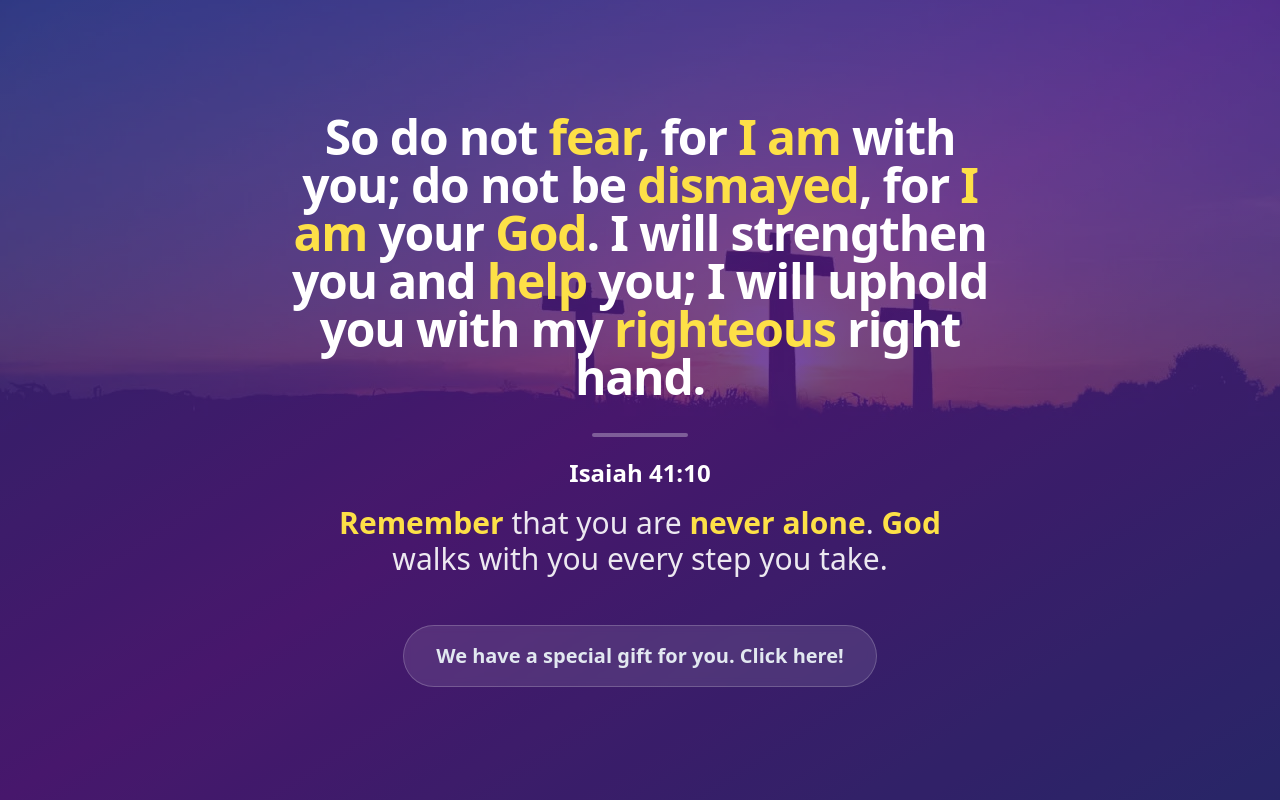
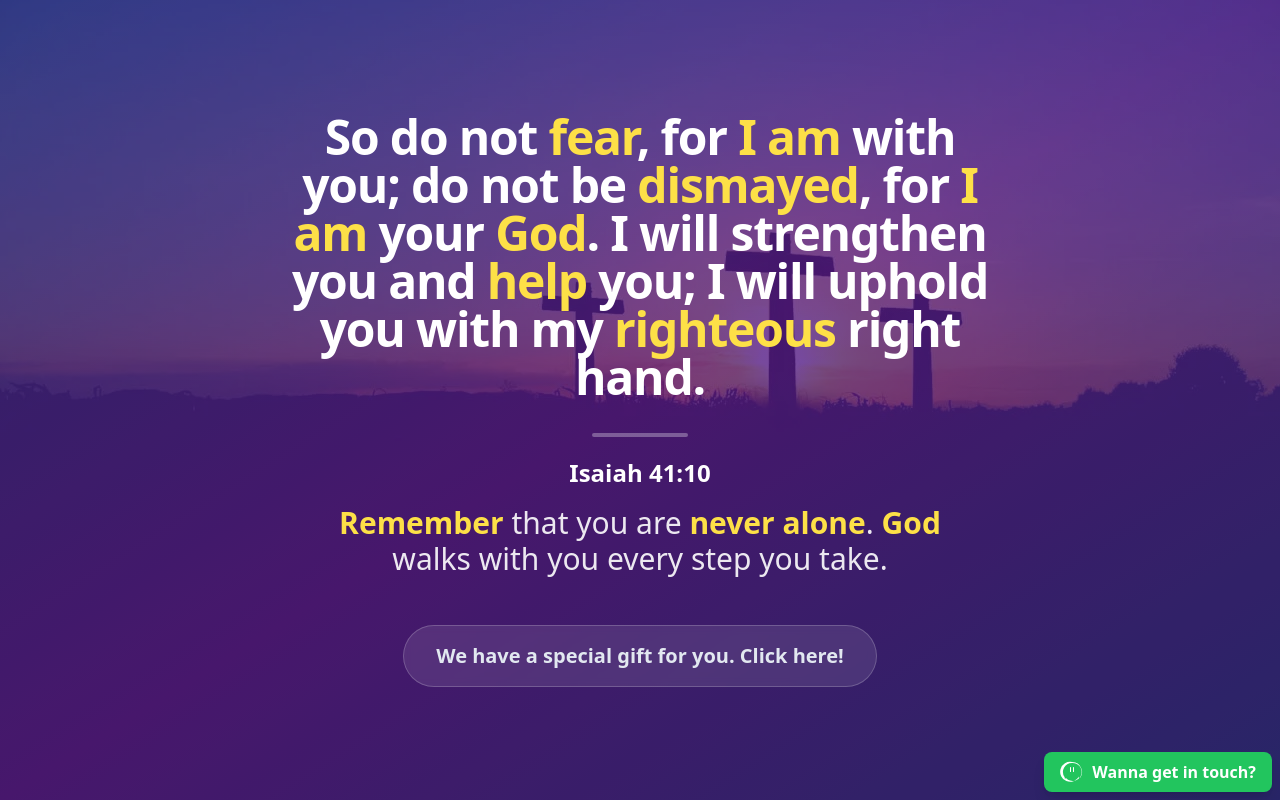
Before and after one commit to daniellizarazoo/living-with-purpose, a React (Vite) app: page / in a window 1280 px wide. Built offline with nearby package versions, Linux system fonts and the light colour scheme.

Commit message:
Added get in touch button

```diff
--- a/src/pages/LandingPage.jsx
+++ b/src/pages/LandingPage.jsx
@@ -38,12 +38,11 @@ export default function LandingPage () {
 
     useEffect(() => {
         let index = initialIndex.current;
-        console.log("Initial index :>> ", index);
 
         const intervalId = setInterval(() => {
             setMessageToShow(messages[index]);
             index = (index + 1) % messages.length;
-        }, 15000);
+        }, 60000);
 
         return () => clearInterval(intervalId);
     }, [messages]);
@@ -114,11 +113,26 @@ export default function LandingPage () {
                     <MessageVerse verse={messageToShow.verse}/>
                     <MessageContent message={messageToShow.message}/>
                     <GiftButton onClick={() => {
-                        console.log("Toggling visibility");
                         setBookVisibility((p) => !p);
                         }}
                     />
                 </div>
+                <a
+                    href="https://wa.me/+35677590460"
+                    target="_blank"
+                    rel="noopener noreferrer"
+                    className="bg-green-500 hover:bg-green-600 text-white font-semibold py-2 px-4 rounded-lg shadow-lg absolute right-2 bottom-2 flex items-center space-x-2"
+                >
+                    <svg
+                        xmlns="http://www.w3.org/2000/svg"
+                        viewBox="0 0 24 24"
+                        fill="currentColor"
+                        className="w-6 h-6"
+                    >
+                        <path d="M12 2a10 10 0 0 1 8.17 15.79l.02.02-.8.23a.5.5 0 0 1-.65-.65l.23-.8A10 10 0 1 1 12 2zm0 1a9 9 0 0 0-7.45 14.07l.23.8a.5.5 0 0 0 .65.65l.8-.23A9 9 0 1 0 12 3zm-1.5 4a.5.5 0 0 1 .5.5v4a.5.5 0 0 1-1 0v-4a.5.5 0 0 1 .5-.5zm3 0a.5.5 0 0 1 .5.5v4a.5.5 0 0 1-1 0v-4a.5.5 0 0 1 .5-.5z"/>
+                    </svg>
+                    <span>Wanna get in touch?</span>
+                </a>
             </div>
         </div>
         )
```
